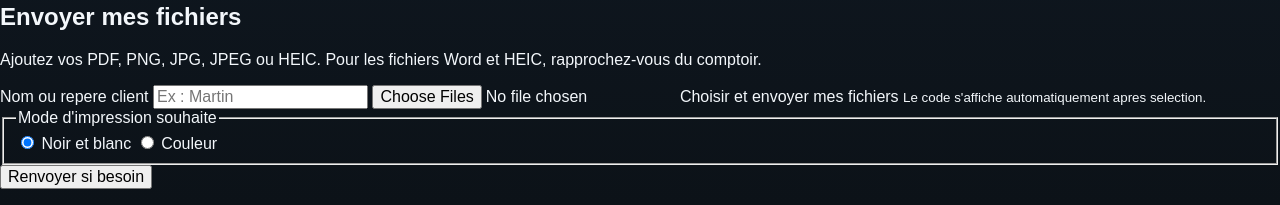
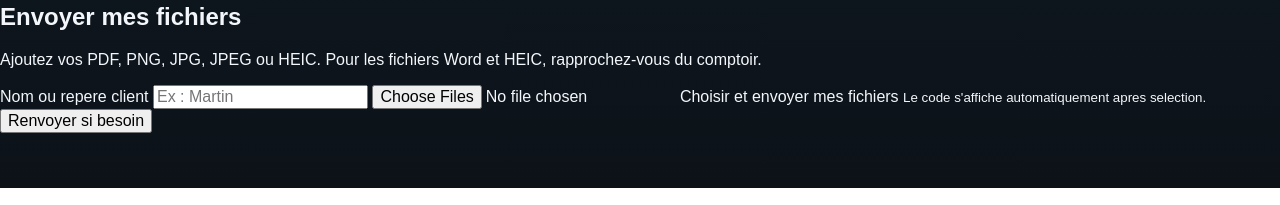
Before and after one commit to michaelmrn85-ai/bureau-vallee-espace-services, a website: page public/upload.html in a window 1280 px wide. Shown: the part 612-817 px from the top of the page. Drawn offline with Linux system fonts and the light colour scheme; no server answers.

Commit message:
Add files via upload

```diff
--- a/public/upload.html
+++ b/public/upload.html
@@ -32,12 +32,6 @@
           <small>Le code s'affiche automatiquement apres selection.</small>
         </label>
 
-        <fieldset class="choice-field">
-          <legend>Mode d'impression souhaite</legend>
-          <label><input type="radio" name="printMode" value="noir-blanc" checked> Noir et blanc</label>
-          <label><input type="radio" name="printMode" value="couleur"> Couleur</label>
-        </fieldset>
-
         <div class="selected-files" id="selected-files"></div>
         <button class="wide-btn secondary-submit" type="submit">Renvoyer si besoin</button>
       </form>
--- a/public/upload.js
+++ b/public/upload.js
@@ -28,6 +28,7 @@ async function sendUpload() {
 
   const formData = new FormData(uploadForm);
   formData.set("station", currentStation());
+  formData.set("printMode", "noir-blanc");
   setUploadMessage("Envoi en cours...");
   result.classList.add("hidden");
 
```
